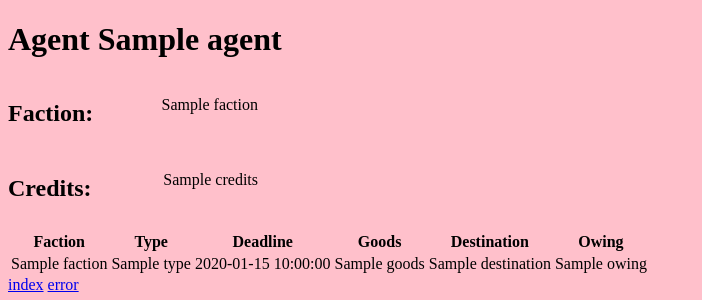
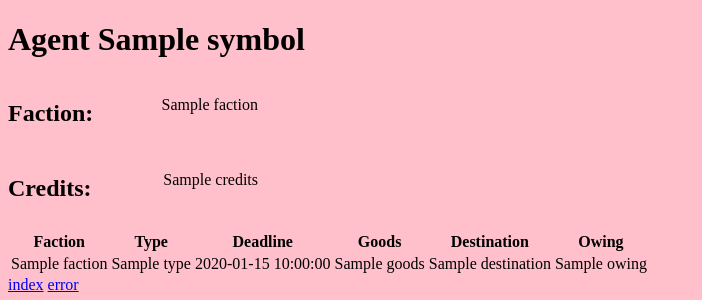
Before and after one commit to SMAKWANA01/minirepo, a Flask app: template templates/summary.html in a window 1280 px wide. Shown: the top 300 px of the page, without its empty margins (0-702 px from the left). Run offline with Flask 3, Linux system fonts and the light colour scheme; the template is opened without the code that fills it: most values are stand-ins (such as "Sample title", 1, 10 or a date in 2020).

Commit message:
Fixed bug with agent class. Summary also shows agent details correctly.

```diff
--- a/main.py
+++ b/main.py
@@ -40,7 +40,7 @@ def index():
         if not agent.get_agent_data():
             return render_template("error.html", error_message=agent.error["message"], error_code=agent.error["status"])
 
-        return render_template("summary.html", agent_name=agent.symbol, contracts= [my_contracts, my_contracts])
+        return render_template("summary.html", agent=agent, contracts= [my_contracts, my_contracts])
 
     return render_template("index.html")
 
--- a/my_classes.py
+++ b/my_classes.py
@@ -29,7 +29,7 @@ class Contracts():
 class Agent:
     TOKEN_FILE = "agents.json"
 
-    def __init__(self, token: str = ""):
+    def __init__(self,  token= ""):
         if token:
             self.token = token
             self._save_token(token)
@@ -81,6 +81,7 @@ class Agent:
                 "status": response.status_code,
                 "message": response.text
             }
+            print(self.error)# Using this because its not working..
             return False
 
         data = response.json()["data"]
--- a/templates/summary.html
+++ b/templates/summary.html
@@ -10,7 +10,7 @@
 </head>
 <body>
     <div id="agent_info">
-        <h1>Agent {{agent.name}}</h1>
+        <h1>Agent {{agent.symbol}}</h1>
 
         <div class="row">
             <h2>Faction:</h2>
```
Also changed, not shown: agents.json (+1 -1 lines).
